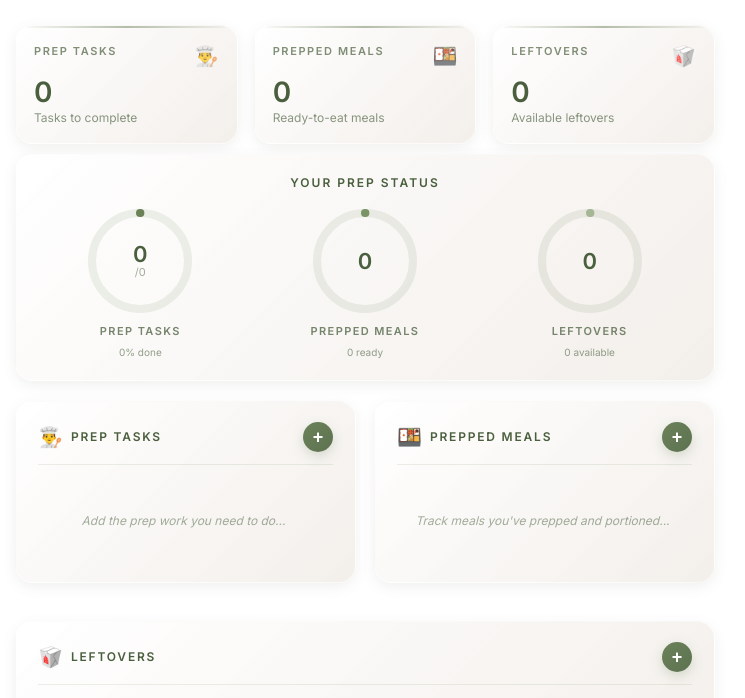
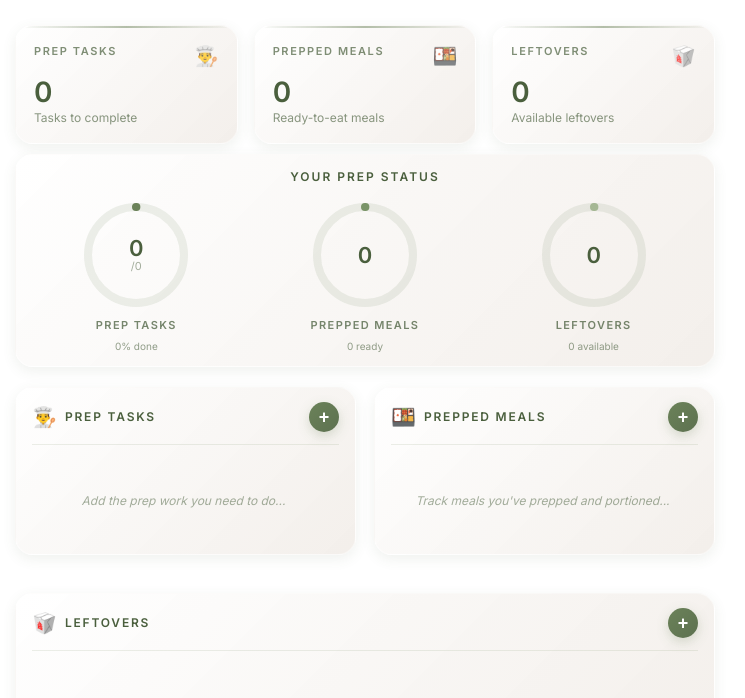
Before and after one commit to thatgirltemplates/mealprepworkingsmaller, a plain HTML site: page index.html in a window 1280 px wide. Shown: the part 76-774 px from the top of the page, without its empty margins (275-1020 px from the left). Drawn offline with nearby package versions, Linux system fonts and the light colour scheme.

Commit message:
Update index.html

```diff
--- a/index.html
+++ b/index.html
@@ -7,7 +7,38 @@
 
   <!-- Fonts -->
   <link href="https://fonts.googleapis.com/css2?family=Inter:wght@300;400;500;600;700&family=Cormorant+Garamond:wght@400;500;600&display=swap" rel="stylesheet">
+<style>
+/* --- NOTION SIZE FIX (MAKE WIDGET SHORTER + SMALLER) --- */
 
+.dashboard-container {
+  max-width: 680px !important; /* narrower = fits better in Notion */
+}
+
+/* Reduce space around all sections */
+.stats-grid,
+.progress-card,
+.content-grid,
+.insights-card {
+  margin-top: 4px !important;
+  margin-bottom: 4px !important;
+}
+
+/* Make content grid two columns max → shorter height */
+.content-grid {
+  grid-template-columns: 1fr 1fr !important;
+}
+
+/* Smaller cards = shorter widget */
+.content-card,
+.progress-card {
+  padding: 14px 16px !important;
+}
+
+/* Reduce top padding of wrapper */
+.dashboard-wrapper {
+  padding-top: 8px !important;
+}
+</style>
   <style>
     body {
       box-sizing: border-box;
```
